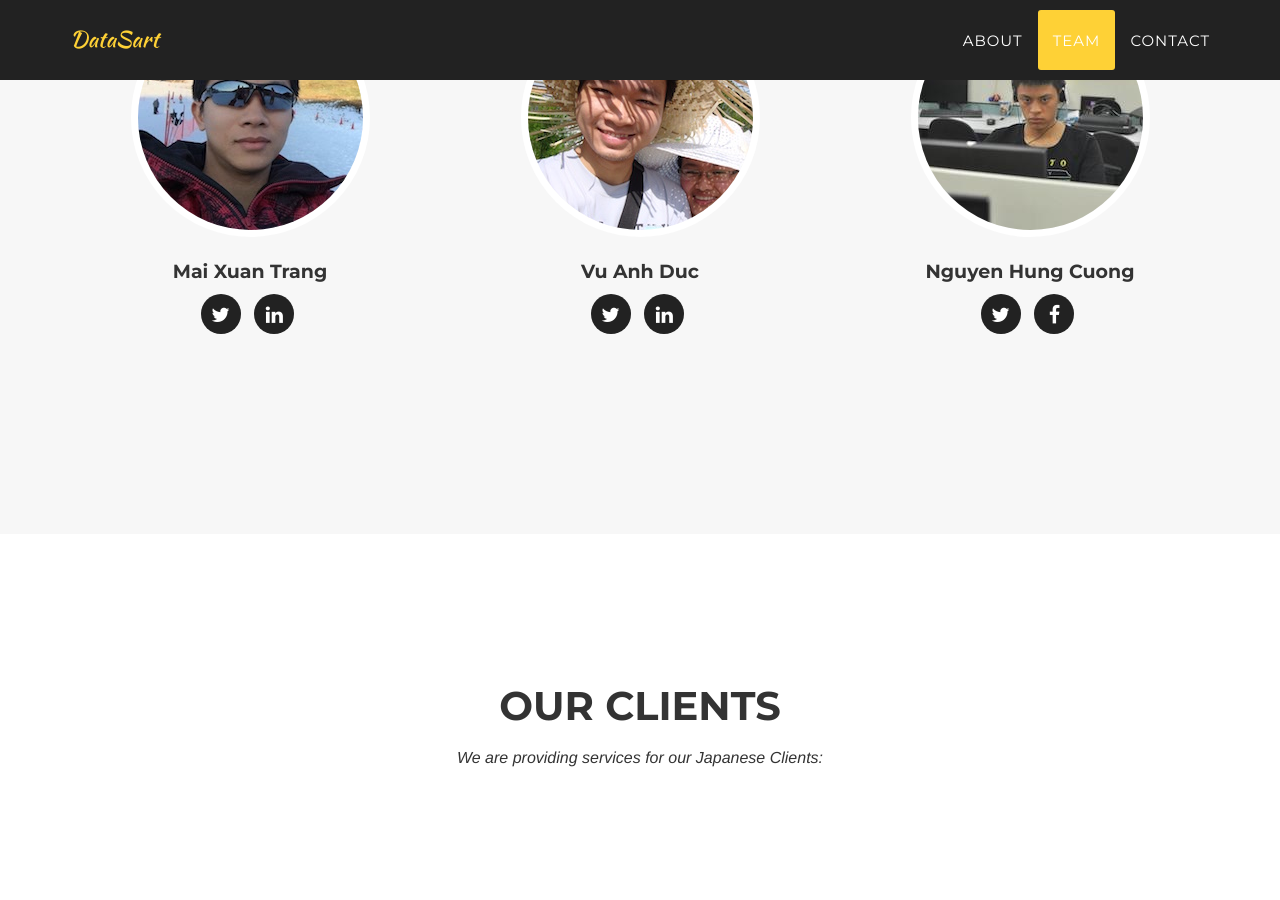
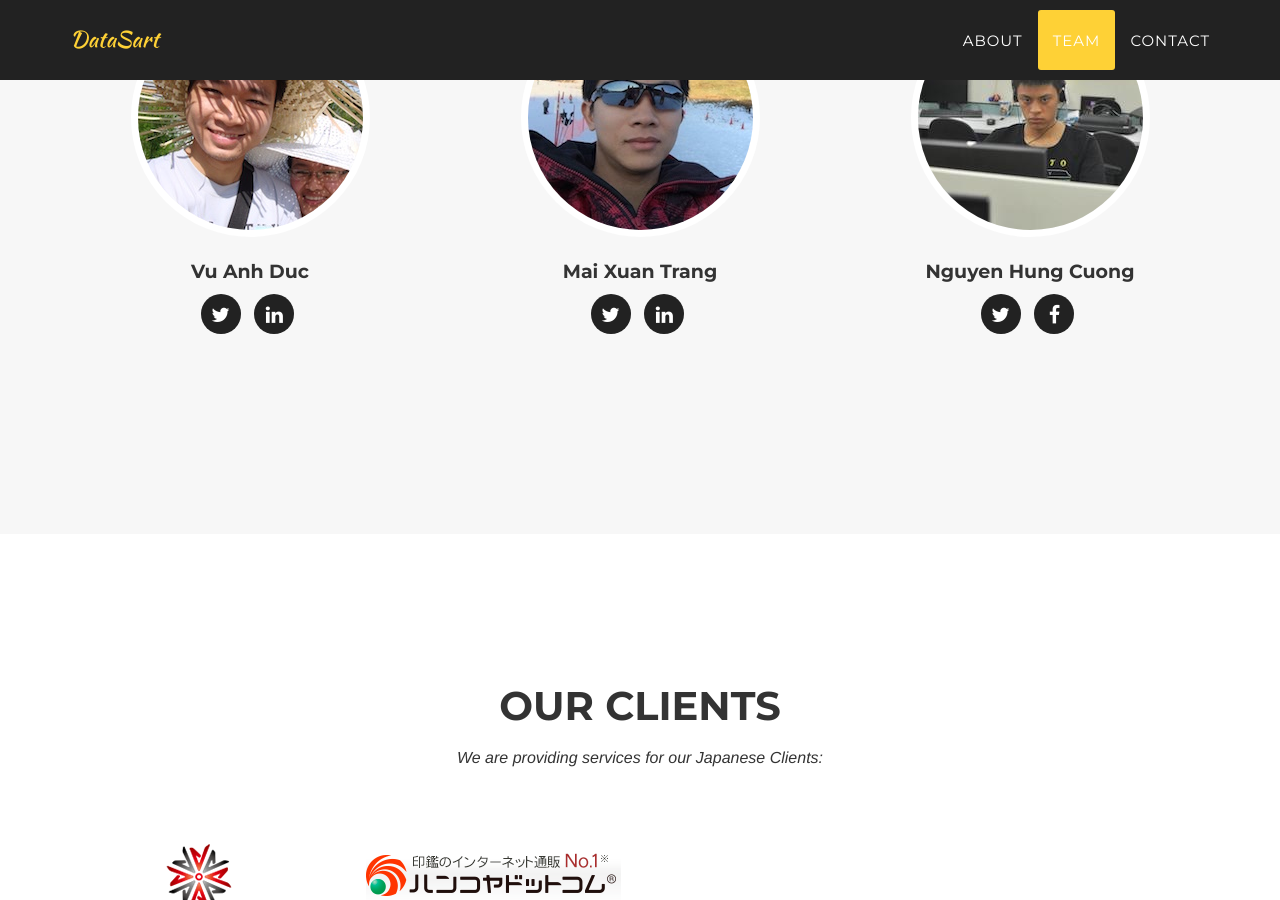
Before and after one commit to datasart/datasart.github.io, a Jekyll site: the page built from index.html, in a window 1280 px wide and 900 px high, scrolled down 1975 px. Built offline with Jekyll 4.4.1, drawn with Linux system fonts in a browser that asks for light colours; some web fonts are replaced; part of the change alters nothing that is shown.

Commit message:
Modifile clients

```diff
--- a/_config.yml
+++ b/_config.yml
@@ -9,6 +9,16 @@ description: "A Machine Learning Based Startup"
 
 # Team names, titles and social links
 people:
+- name: Vu Anh Duc
+  pic: 2
+  position:
+  social:
+    - title: twitter
+      url: https://twitter.com/DataSart
+    #- title: facebook
+      #url: #
+    - title: linkedin
+      url: https://vn.linkedin.com/in/ducva
 - name: Mai Xuan Trang
   pic: 1
   position:
@@ -19,17 +29,6 @@ people:
      # url: #
     - title: linkedin
       url: https://vn.linkedin.com/in/trangmx
-- name: Vu Anh Duc
-  pic: 2
-  position:
-  social:
-    - title: twitter
-      url: https://twitter.com/DataSart
-    #- title: facebook
-      #url: #
-    - title: linkedin
-      url: https://vn.linkedin.com/in/ducva
-
 - name: Nguyen Hung Cuong
   pic: 3
   position:
--- a/_includes/clients.html
+++ b/_includes/clients.html
@@ -7,7 +7,7 @@
                     <h3 class="section-subheading">We are providing services for our Japanese Clients:</h3>
                 </div>
             </div>
-            <!--<div class="row">
+            <div class="row">
                 <div class="col-md-3 col-sm-6">
                     <a href="http://www.amida.co.jp/" target="_blank">
                         <img src="img/logos/amida.png" class="img-responsive img-centered" alt="Amida Logos">
@@ -18,6 +18,6 @@
                         <img src="img/logos/hankoya.png" class="img-responsive img-centered" alt="">
                     </a>
                 </div>
-            </div>-->
+            </div>
         </div>
     </section>
```
